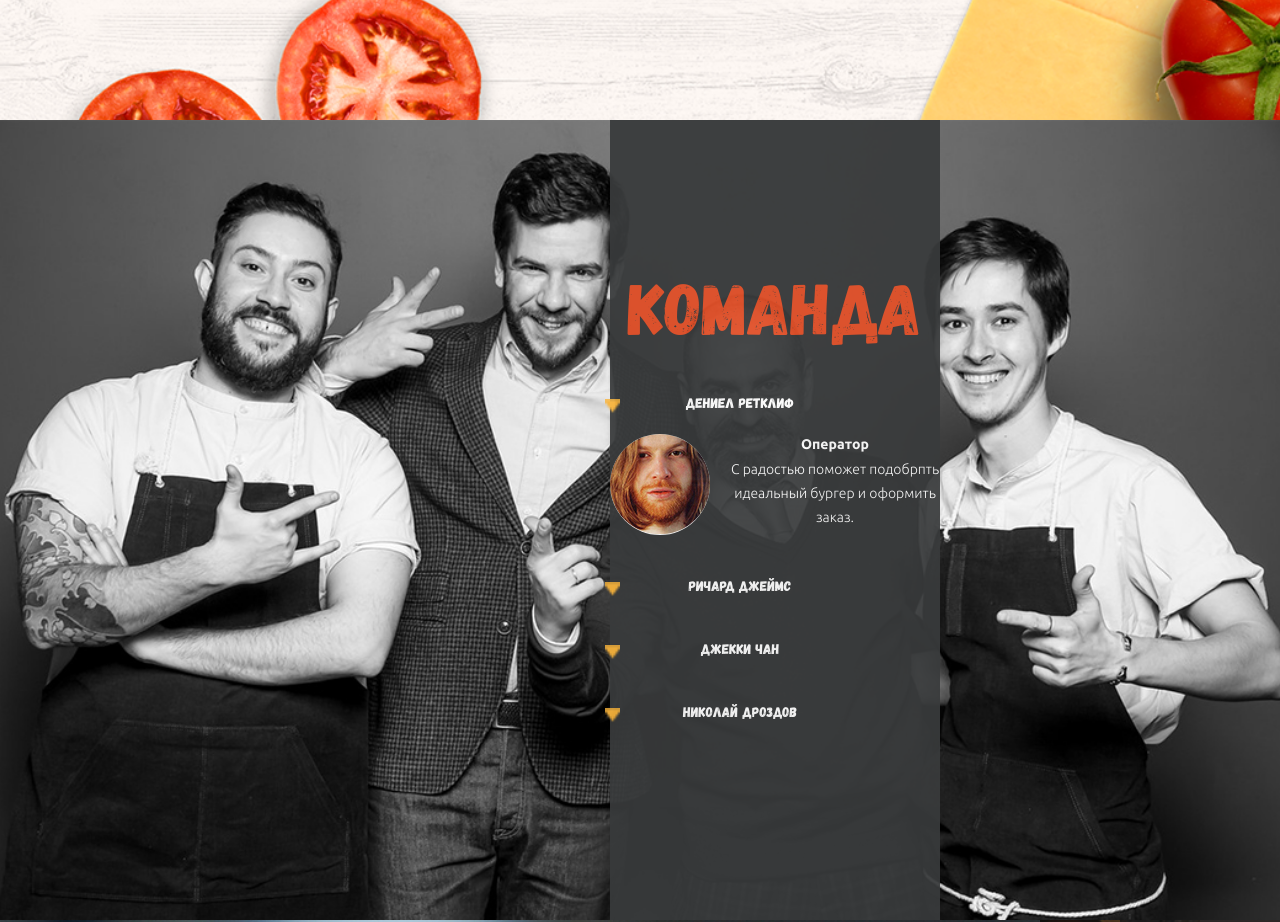
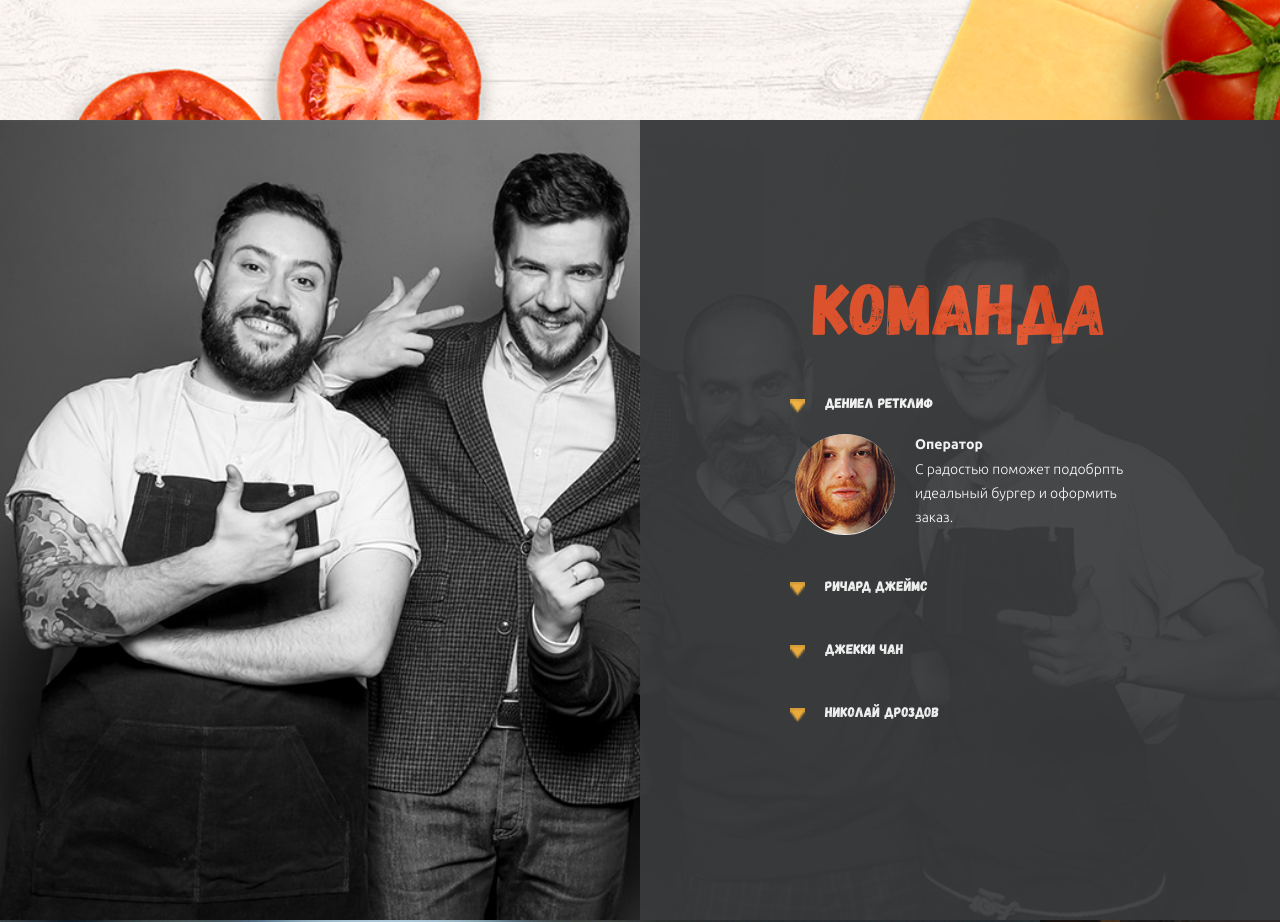
Before and after one commit to ontony/burgers, a plain HTML site: page index.html in a window 1280 px wide. Shown: the part 1480-2402 px from the top of the page. Drawn offline with Linux system fonts and the light colour scheme.

Commit message:
Fixed some bags

```diff
--- a/CSS/SCSS/btns.scss
+++ b/CSS/SCSS/btns.scss
@@ -25,3 +25,7 @@
     background: $black_btn_hover;
   }
 }
+
+.review__btn {
+
+}
--- a/CSS/SCSS/reviews.scss
+++ b/CSS/SCSS/reviews.scss
@@ -48,6 +48,8 @@
 
   color: $white;
 
+  padding: 10%;
+
 
   .review__title {
     font-family: 'Gagalin';
@@ -62,6 +64,8 @@
     line-height: 1.71;
     margin-bottom: rem(15px);
 
-    p {}
+    p {
+
+    }
   }
 }
--- a/CSS/SCSS/team_acordeon.scss
+++ b/CSS/SCSS/team_acordeon.scss
@@ -1,8 +1,19 @@
 .team-container {
+
+
+  height: 100%;
+  display: flex;
+  flex-direction: column;
+  // align-items: center;
+  // justify-content: center;
+  overflow: hidden;
+
+
   position: relative;
-  width: 100%;
-  margin-right: 0;
-  margin-left: 0;
+
+  margin: 0 0;
+
+
 }
 
 .team__wrapper {
@@ -13,7 +24,7 @@
   top: 0;
   right: 0;
   bottom: 0;
-  // left: 50%;
+  left: 50%;
 
 
   @include tablet {
@@ -35,7 +46,10 @@
   align-items: center;
   justify-content: center;
 
-  text-align: center;
+  @include tablet {
+    text-align: center;
+}
+
 
 
 
--- a/index.html
+++ b/index.html
@@ -143,7 +143,7 @@
 
 
     <section class="section team">
-      <div class="container team-container">
+      <div class=" team-container">
         <div class="team__wrapper">
           <div class="team__content">
             <h2 class="title title--orange team-title">Команда</h2>
```
Also changed, not shown: CSS/css/compile.css, 1 other file.
